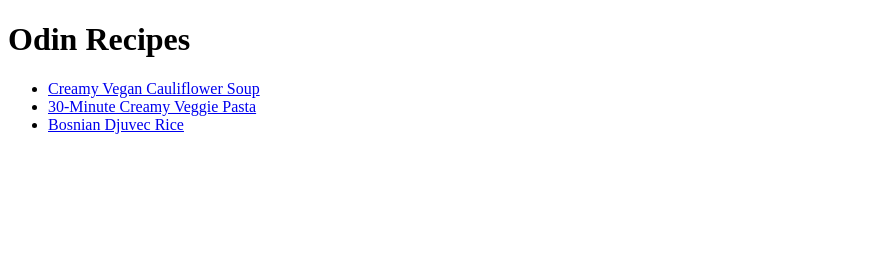
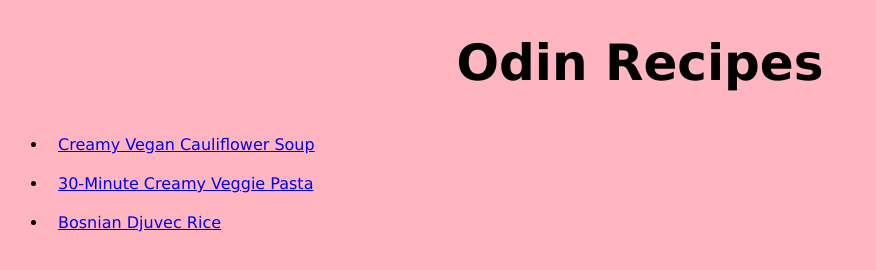
Before and after one commit to jmpatel90/odin-recipes, a plain HTML site: page index.html in a window 1280 px wide. Shown: the whole page, without its empty margins (0-876 px from the left). Drawn offline with Linux system fonts and the light colour scheme.

Commit message:
Add CSS to background

```diff
--- a/index.html
+++ b/index.html
@@ -2,7 +2,8 @@
 <html lang="en">
     <head>
         <meta charset="UTF-8">
-        <title>Odin Recipes!</title>
+        <title>Odin Recipes</title>
+        <link rel="stylesheet" href="style.css">
     </head>
     <body>
         <h1>Odin Recipes</h1>
--- /dev/null
+++ b/style.css
@@ -0,0 +1,13 @@
+body {
+    background-color: lightpink;
+    font-family: Verdana, Geneva, Tahoma, sans-serif;
+}
+
+h1 {
+    text-align: center;
+    font-size: 50px;
+}
+
+li {
+    padding: 10px 10px;
+}
```
